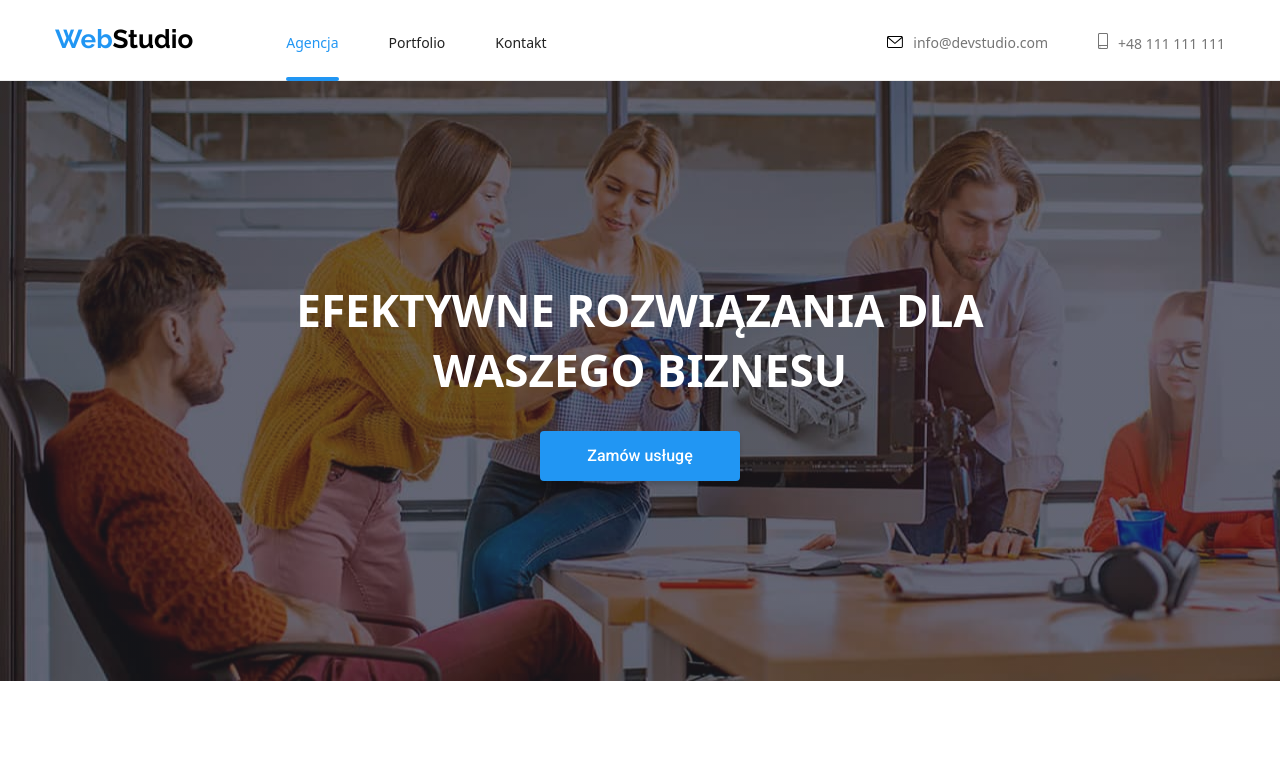
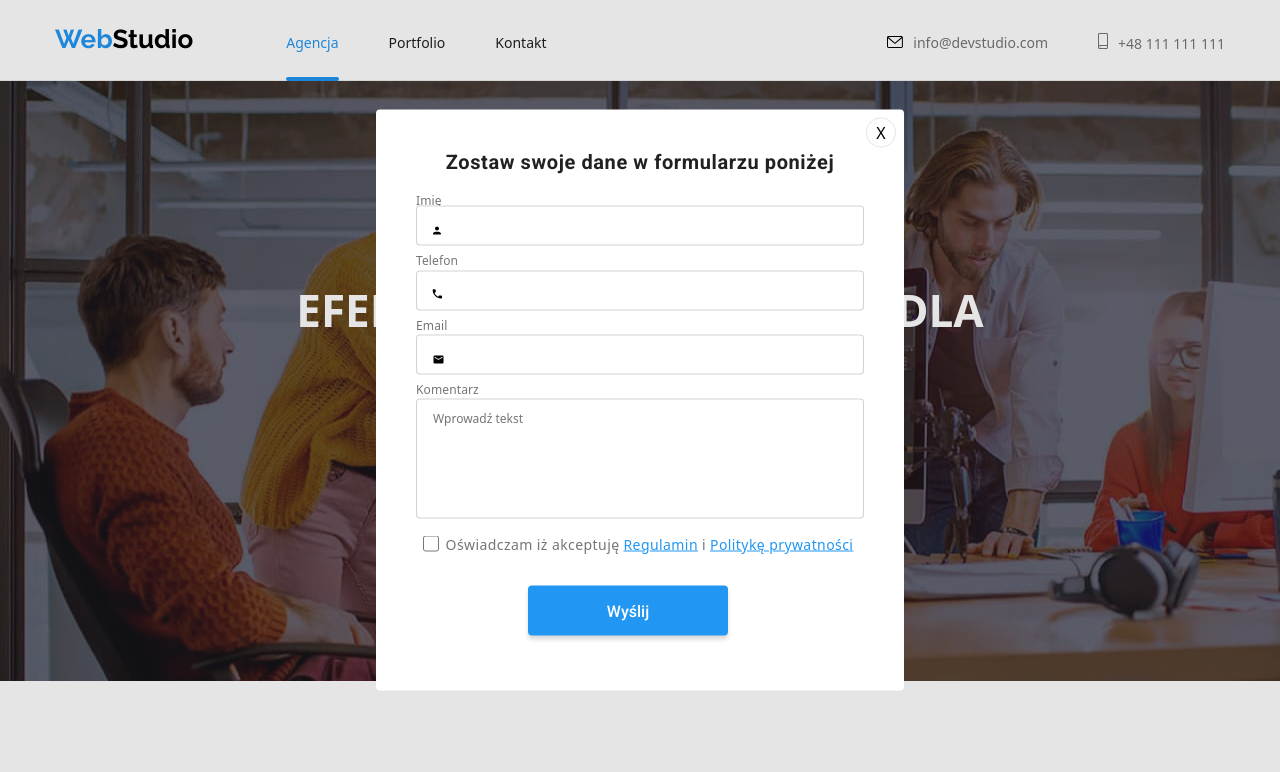
Before and after one commit to Krzysi3kJezierski/goit-markup-hw-06, a plain HTML site: page index.html in a window 1280 px wide. Both pictures are taken after a click on the button "Zamów usługę". Shown: the top 772 px of the page. Drawn offline with Linux system fonts and the light colour scheme.

Commit message:
dodanie modala

```diff
--- /dev/null
+++ b/js/modal.js
@@ -0,0 +1,14 @@
+(() => {
+  const refs = {
+    openModalBtn: document.querySelector("[data-modal-open]"),
+    closeModalBtn: document.querySelector("[data-modal-close]"),
+    modal: document.querySelector("[data-modal]"),
+  };
+
+  refs.openModalBtn.addEventListener("click", toggleModal);
+  refs.closeModalBtn.addEventListener("click", toggleModal);
+
+  function toggleModal() {
+    refs.modal.classList.toggle("is-hidden");
+  }
+})();
```
Also changed, not shown: portfolio.html (line endings or trailing spaces).
